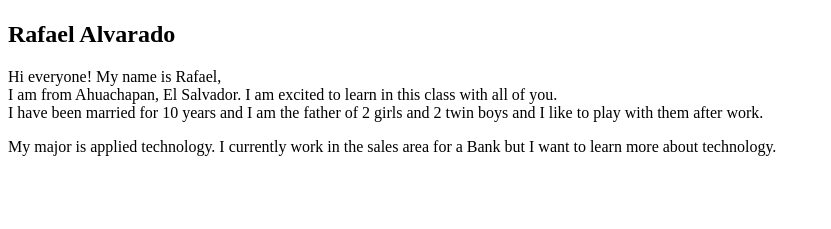
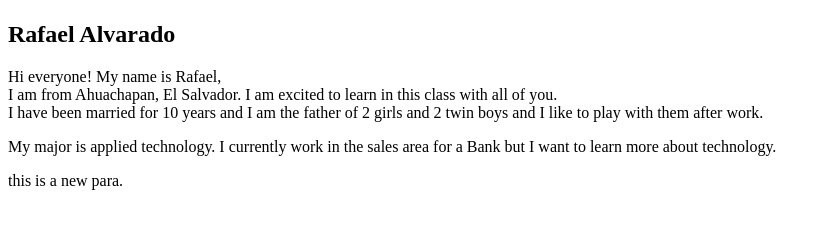
Before and after one commit to AlexanderTWINS/wdd130, a plain HTML site: page aboutme/index.html in a window 1280 px wide. Shown: the part 483-712 px from the top of the page, without its empty margins (0-831 px from the left). Drawn offline with Linux system fonts and the light colour scheme.

Commit message:
adding a paragraph

```diff
--- a/aboutme/index.html
+++ b/aboutme/index.html
@@ -13,6 +13,6 @@
      <p>Hi everyone! My name is Rafael,<br />I am from Ahuachapan, El Salvador. I am excited to learn in this class with all of you. <br />
        I have been married for 10 years and I am the father of 2 girls and 2 twin boys and I like to play with them after work.</p>
        <p>My major is applied technology. I currently work in the sales area for a Bank but I want to learn more about technology. </p>
-      <p></p>
+      <p>this is a new para.</p>
 </body>
 </html>
```
